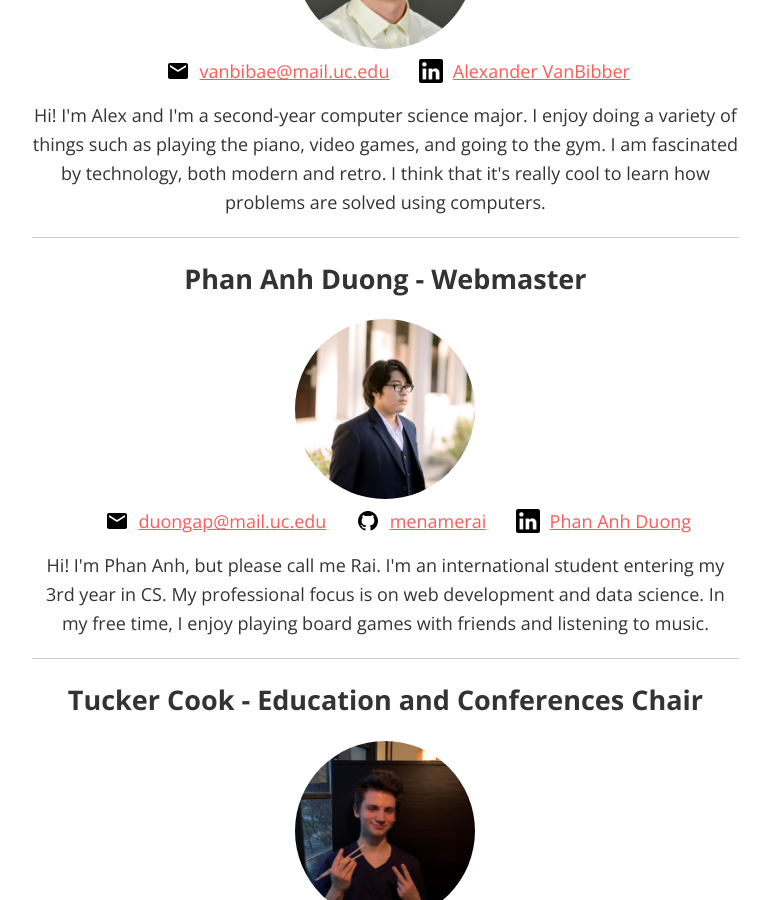
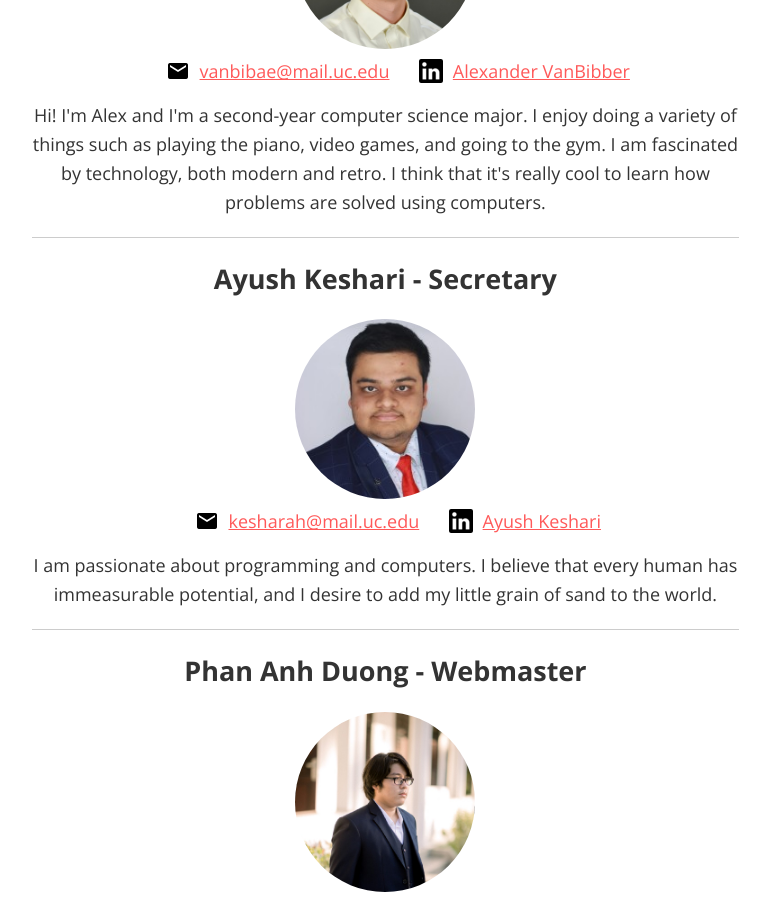
Before and after one commit to ACMatUC/acmatuc.github.io, a Jekyll site: the page built from executives.html, in a window 1280 px wide and 900 px high, scrolled down 1369 px. Shown: the whole window, without its empty margins (343-1113 px from the left). Built offline with Jekyll 4.4.1, drawn with Linux system fonts in a browser that asks for light colours.

Commit message:
added secretary 2023-2024

```diff
--- a/_data/executives.yml
+++ b/_data/executives.yml
@@ -28,6 +28,12 @@
   linkedin: alexander-van-bibber-8a6420267
   bio: Hi! I'm Alex and I'm a second-year computer science major. I enjoy doing a variety of things such as playing the piano, video games, and going to the gym. I am fascinated by technology, both modern and retro. I think that it's really cool to learn how problems are solved using computers.
 
+- role: secretary
+  name: Ayush Keshari
+  email: kesharah@mail.uc.edu
+  linkedin: aayushkeshari
+  bio: I am passionate about programming and computers. I believe that every human has immeasurable potential, and I desire to add my little grain of sand to the world.
+
 - role: webmaster
   name: Phan Anh Duong
   email: duongap@mail.uc.edu
```
Also changed, not shown: assets/secretary.jpg (added).
